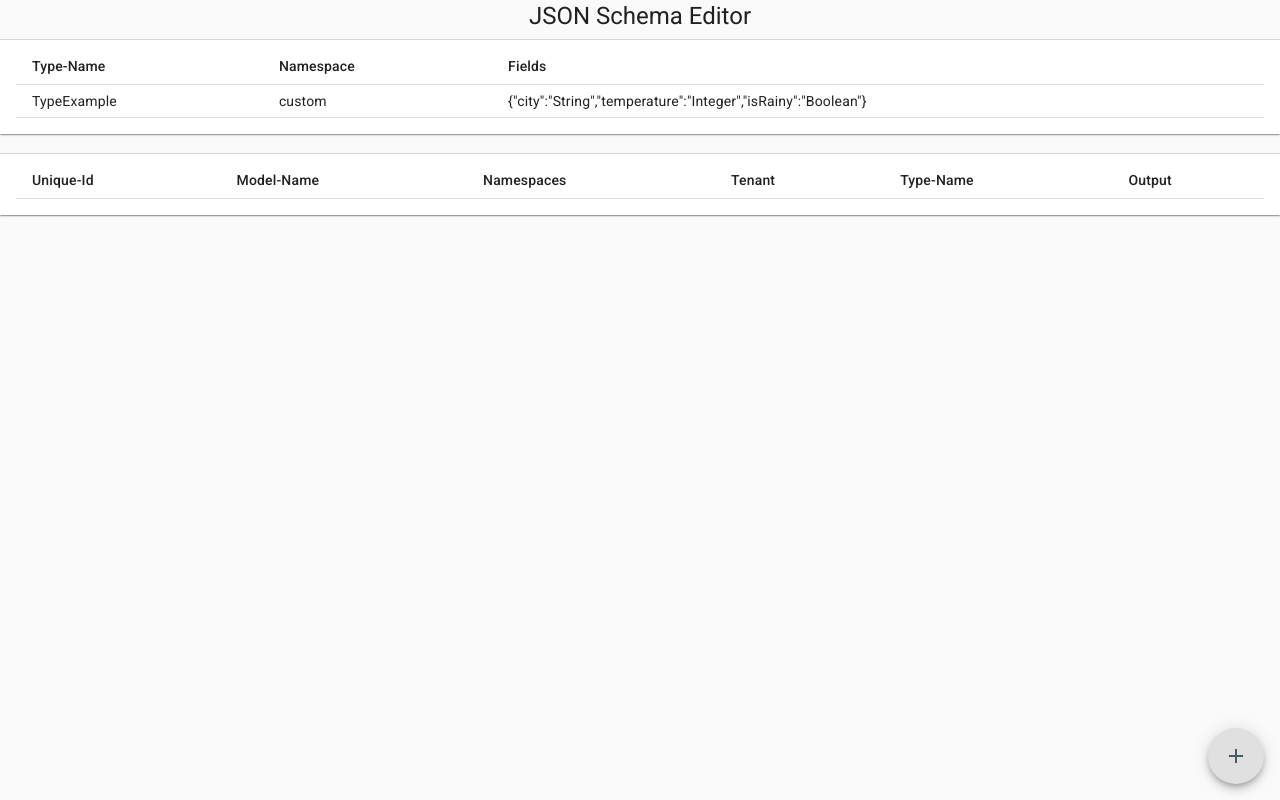
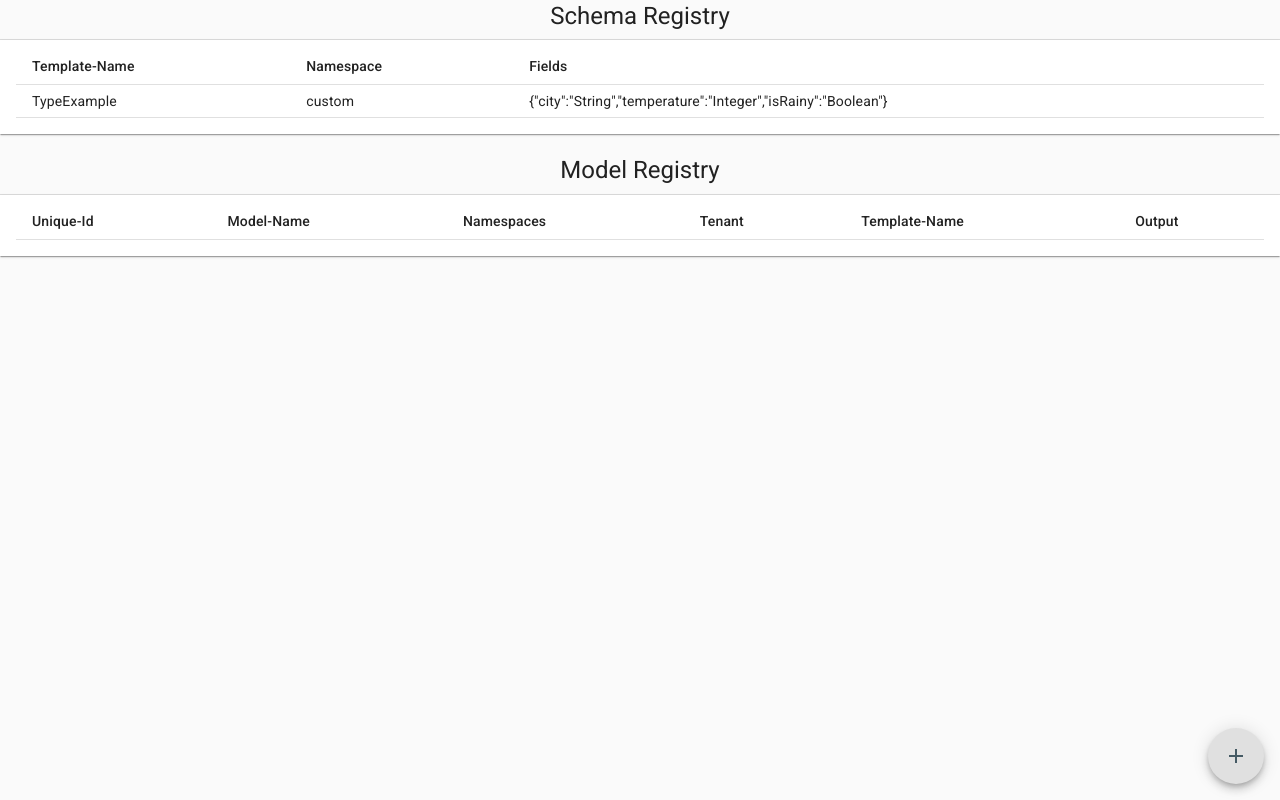
Before and after one commit to TimSusa/json-cms, a React (Create React App) app: page / in a window 1280 px wide. Built offline with nearby package versions, Linux system fonts and the light colour scheme.

Commit message:
feat: Update Wording

```diff
--- a/src/app/App.js
+++ b/src/app/App.js
@@ -18,7 +18,7 @@ import { addType, setTypesDialogOpen } from '../global-state'
 function App() {
   const dispatch = useDispatch()
   const [anchorEl, setAnchorEl] = React.useState(null)
-  const [isModalAddOpen, setIsModalAddOpen] = React.useState(null)
+  const [isModalAddOpen, setIsModalAddOpen] = React.useState(false)
   const handleClose = () => {
     setAnchorEl(null)
   }
@@ -26,7 +26,7 @@ function App() {
   return (
     <div className='App'>
       <Typography variant='h5' component='h1' gutterBottom>
-        JSON Schema Editor
+        Schema Registry
       </Typography>
       <Accordion>
         <AccordionDetails>
@@ -35,6 +35,9 @@ function App() {
         </AccordionDetails>
       </Accordion>
       <br></br>
+      <Typography variant='h5' component='h1' gutterBottom>
+        Model Registry
+      </Typography>
       <Accordion>
         <AccordionDetails>
           <ModelsTable></ModelsTable>
--- a/src/comp/ModelsTable.js
+++ b/src/comp/ModelsTable.js
@@ -27,7 +27,7 @@ export default function ModelsTable(props) {
           <TableCell align='left'>Model-Name</TableCell>
           <TableCell align='left'>Namespaces</TableCell>
           <TableCell align='left'>Tenant</TableCell>
-          <TableCell align='left'>Type-Name</TableCell>
+          <TableCell align='left'>Template-Name</TableCell>
           <TableCell align='left'>Output</TableCell>
         </TableRow>
       </TableHead>
--- a/src/comp/TypesTable.js
+++ b/src/comp/TypesTable.js
@@ -23,7 +23,7 @@ export default function TypesTable(props) {
     <Table className={classes.table} size='small' aria-label='a dense table'>
       <TableHead>
         <TableRow>
-          <TableCell>Type-Name</TableCell>
+          <TableCell>Template-Name</TableCell>
           <TableCell align='left'>Namespace</TableCell>
           <TableCell align='left'>Fields</TableCell>
         </TableRow>
```
Also changed, not shown: 1 other file (tests, documents, lock files or other folders).
